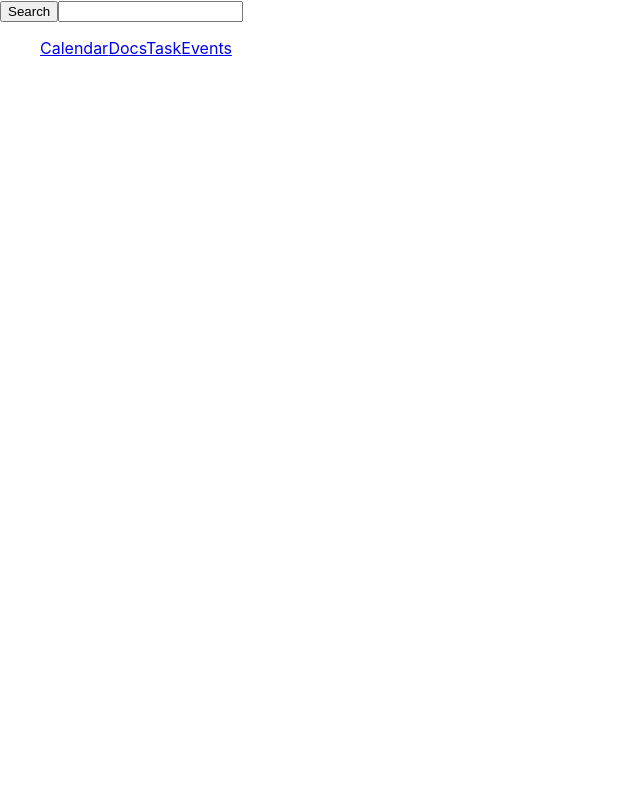
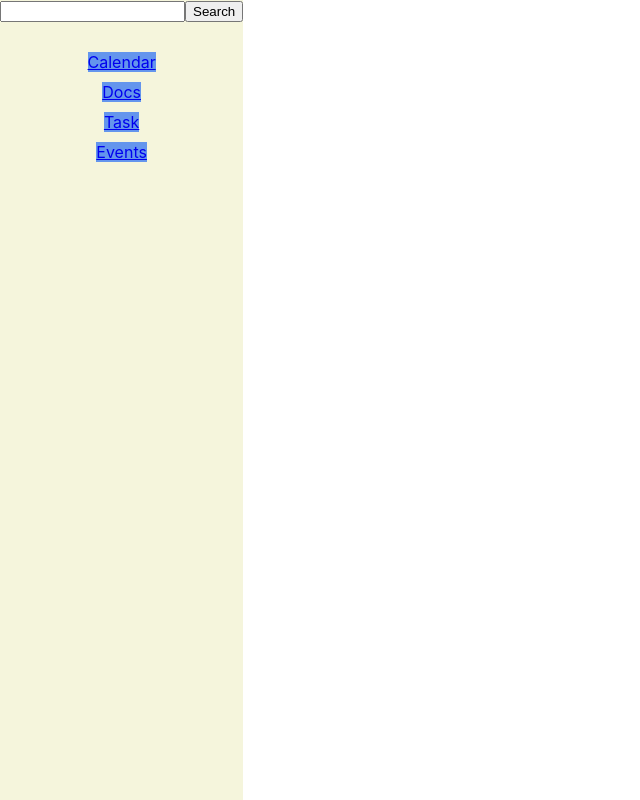
Before and after one commit to mikako-shirai/cc26-Greenfield-Project, a React (Create React App) app: page / in a window 1280 px wide. Shown: the whole page, without its empty margins (0-640 px from the left). Built offline with nearby package versions, Linux system fonts and the light colour scheme.

Commit message:
style add CSS to navbar

```diff
--- a/src/components/Navbar.jsx
+++ b/src/components/Navbar.jsx
@@ -1,18 +1,14 @@
 import React from "react";
+import Search from "./Searchbtn";
 
 function Navbar() {
   return (
     <div className="navbar">
-      <form action="">
-        <button>Search</button>
-        <input type="text" />
-      </form>
-      <ul>
-        <a href="calendar">Calendar</a>
-        <a href="docs">Docs</a>
-        <a href="task">Task</a>
-        <a href="event">Events</a>
-      </ul>
+      <Search />
+      <a href="calendar">Calendar</a>
+      <a href="docs">Docs</a>
+      <a href="task">Task</a>
+      <a href="event">Events</a>
     </div>
   );
 }
--- /dev/null
+++ b/src/components/Searchbtn.jsx
@@ -0,0 +1,15 @@
+import React from "react";
+
+function Search({ params }) {
+  //THese params to look for
+  return (
+    <div>
+      <form action="">
+        <input type="text" />
+        <button>Search</button>
+      </form>
+    </div>
+  );
+}
+
+export default Search;
--- a/src/styles/index.css
+++ b/src/styles/index.css
@@ -1,13 +1,29 @@
 body {
   margin: 0;
-  font-family: -apple-system, BlinkMacSystemFont, 'Segoe UI', 'Roboto', 'Oxygen',
-    'Ubuntu', 'Cantarell', 'Fira Sans', 'Droid Sans', 'Helvetica Neue',
+  font-family: -apple-system, BlinkMacSystemFont, "Segoe UI", "Roboto", "Oxygen",
+    "Ubuntu", "Cantarell", "Fira Sans", "Droid Sans", "Helvetica Neue",
     sans-serif;
   -webkit-font-smoothing: antialiased;
   -moz-osx-font-smoothing: grayscale;
 }
 
 code {
-  font-family: source-code-pro, Menlo, Monaco, Consolas, 'Courier New',
+  font-family: source-code-pro, Menlo, Monaco, Consolas, "Courier New",
     monospace;
 }
+
+.navbar {
+  display: flex;
+  flex-direction: column;
+  background-color: beige;
+  width: fit-content;
+  height: 100vh;
+  align-items: center;
+}
+.navbar * {
+  margin-bottom: 10px;
+}
+
+a {
+  background-color: cornflowerblue;
+}
```
